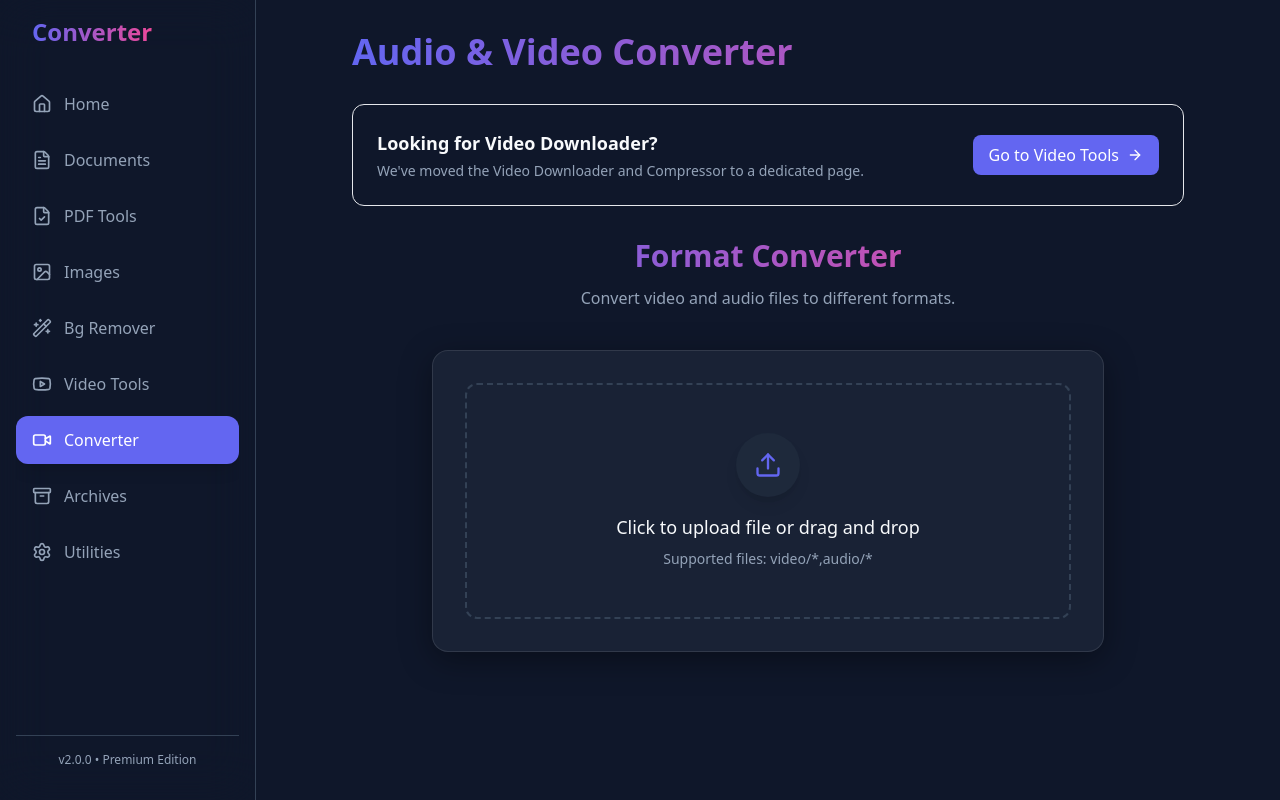
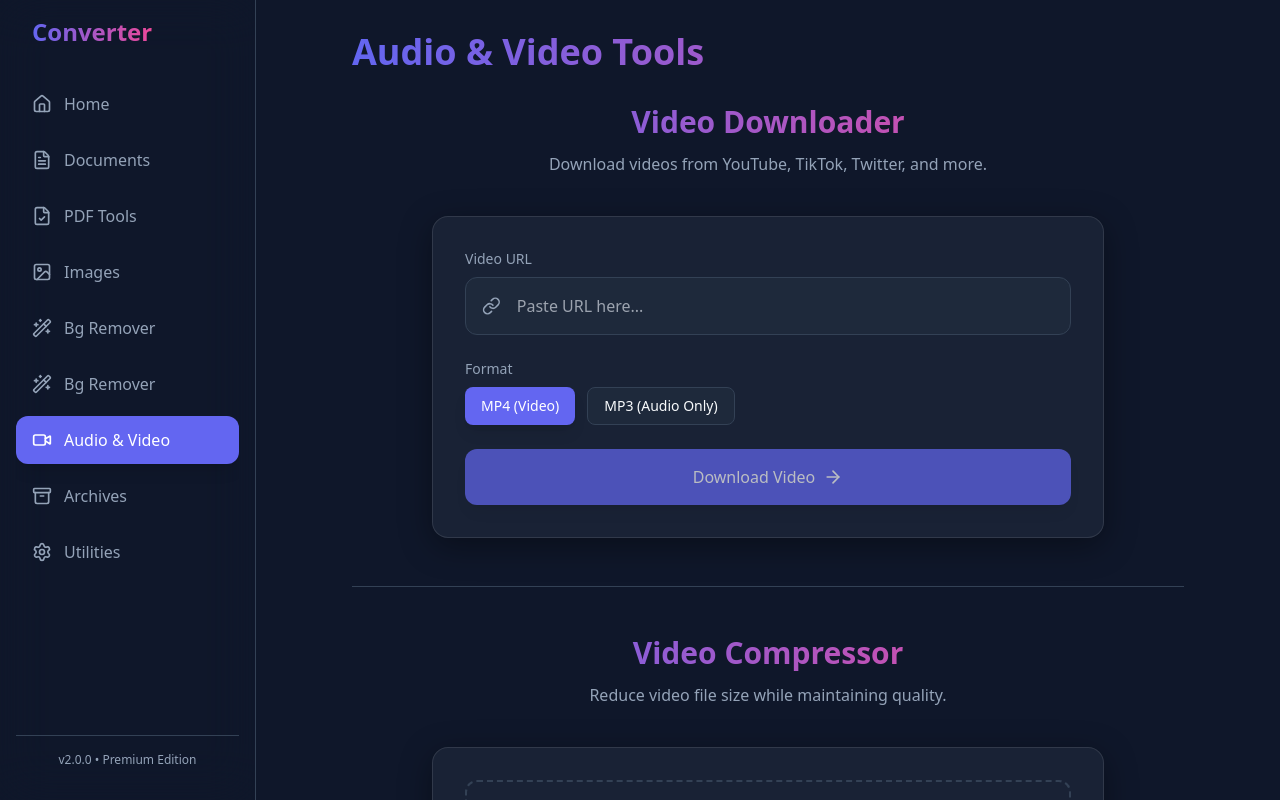
Before and after one commit to chasadch/converter, a React app in the folder frontend/: page /media in a window 1280 px wide. Shown: the top 800 px of the page. Built offline with nearby package versions, Linux system fonts and the light colour scheme; the HTML template or start-up script is replaced by a standard one.

Commit message:
Revert: Move Video Tools back to Media page to avoid confusion

```diff
--- a/frontend/src/App.jsx
+++ b/frontend/src/App.jsx
@@ -10,7 +10,6 @@ import Archives from './pages/Archives';
 import Utils from './pages/Utils';
 import BackgroundRemover from './pages/BackgroundRemover';
 import PdfTools from './pages/PdfTools';
-import VideoTools from './pages/VideoTools';
 
 function App() {
   const [isSidebarOpen, setIsSidebarOpen] = useState(false);
@@ -45,7 +44,6 @@ function App() {
               <Route path="/images" element={<Images />} />
               <Route path="/bg-remover" element={<BackgroundRemover />} />
               <Route path="/media" element={<Media />} />
-              <Route path="/video-tools" element={<VideoTools />} />
               <Route path="/archives" element={<Archives />} />
               <Route path="/utils" element={<Utils />} />
             </Routes>
--- a/frontend/src/components/Sidebar.jsx
+++ b/frontend/src/components/Sidebar.jsx
@@ -10,8 +10,8 @@ const Sidebar = ({ isOpen, onClose }) => {
         { path: '/pdf-tools', label: 'PDF Tools', icon: FileCheck },
         { path: '/images', label: 'Images', icon: Image },
         { path: '/bg-remover', label: 'Bg Remover', icon: Wand2 },
-        { path: '/video-tools', label: 'Video Tools', icon: Youtube },
-        { path: '/media', label: 'Converter', icon: Video },
+        { path: '/bg-remover', label: 'Bg Remover', icon: Wand2 },
+        { path: '/media', label: 'Audio & Video', icon: Video },
         { path: '/archives', label: 'Archives', icon: Archive },
         { path: '/utils', label: 'Utilities', icon: Settings },
     ];
--- a/frontend/src/pages/Home.jsx
+++ b/frontend/src/pages/Home.jsx
@@ -7,8 +7,7 @@ const Home = () => {
         { title: 'Documents', icon: FileText, path: '/documents', desc: 'PDF, Word, Excel, Markdown' },
         { title: 'Images', icon: Image, path: '/images', desc: 'JPG, PNG, WebP, GIF' },
         { title: 'Bg Remover', icon: Wand2, path: '/bg-remover', desc: 'AI Background Removal' },
-        { title: 'Video Tools', icon: Youtube, path: '/video-tools', desc: 'Download & Compress' },
-        { title: 'Converter', icon: Video, path: '/media', desc: 'MP4, MP3, WAV, AVI' },
+        { title: 'Audio & Video', icon: Video, path: '/media', desc: 'Download, Compress, Convert' },
         { title: 'Archives', icon: Archive, path: '/archives', desc: 'Zip Extraction & Creation' },
         { title: 'Utilities', icon: Settings, path: '/utils', desc: 'Base64, JSON, YAML' },
     ];
--- a/frontend/src/pages/Media.jsx
+++ b/frontend/src/pages/Media.jsx
@@ -1,24 +1,46 @@
 import React from 'react';
 import Converter from '../components/Converter';
-
-import { Link } from 'react-router-dom';
-import { ArrowRight } from 'lucide-react';
+import UrlConverter from '../components/UrlConverter';
 
 const Media = () => {
     return (
         <div className="p-8 max-w-4xl mx-auto">
-            <h1 className="text-4xl font-bold mb-8 gradient-text">Audio & Video Converter</h1>
+            <h1 className="text-4xl font-bold mb-8 gradient-text">Audio & Video Tools</h1>
 
-            <div className="bg-primary/10 border border-primary/20 rounded-xl p-6 mb-8 flex items-center justify-between">
-                <div>
-                    <h3 className="font-bold text-lg mb-1">Looking for Video Downloader?</h3>
-                    <p className="text-text-muted text-sm">We've moved the Video Downloader and Compressor to a dedicated page.</p>
-                </div>
-                <Link to="/video-tools" className="flex items-center gap-2 bg-primary text-white px-4 py-2 rounded-lg hover:bg-primary-hover transition-colors">
-                    Go to Video Tools <ArrowRight size={16} />
-                </Link>
-            </div>
+            <div className="space-y-12">
+                {/* Section 1: Video Downloader */}
+                <section>
+                    <UrlConverter
+                        title="Video Downloader"
+                        description="Download videos from YouTube, TikTok, Twitter, and more."
+                        endpoint="/convert/media/download"
+                        buttonLabel="Download Video"
+                        formats={[
+                            { value: 'mp4', label: 'MP4 (Video)' },
+                            { value: 'mp3', label: 'MP3 (Audio Only)' }
+                        ]}
+                    />
+                </section>
 
+                {/* Section 2: Video Compressor */}
+                <section className="border-t border-border pt-12">
+                    <Converter
+                        title="Video Compressor"
+                        description="Reduce video file size while maintaining quality."
+                        endpoint="/convert/media/compress"
+                        acceptedFileTypes="video/*"
+                        optionLabel="Compression Level"
+                        defaultOption="28"
+                        conversionOptions={[
+                            { value: '23', label: 'High Quality (Larger)' },
+                            { value: '28', label: 'Balanced (Recommended)' },
+                            { value: '35', label: 'High Compression (Smaller)' }
+                        ]}
+                    />
+                </section>
+
+                {/* Section 3: Format Converter */}
+                <section className="border-t border-border pt-12">
                     <Converter
                         title="Format Converter"
                         description="Convert video and audio files to different formats."
@@ -37,6 +59,8 @@ const Media = () => {
                             { value: 'aac', label: 'AAC (Audio)' },
                         ]}
                     />
+                </section>
+            </div>
         </div>
     );
 };
```
Lines whose indentation alone changed are shown as unchanged.
